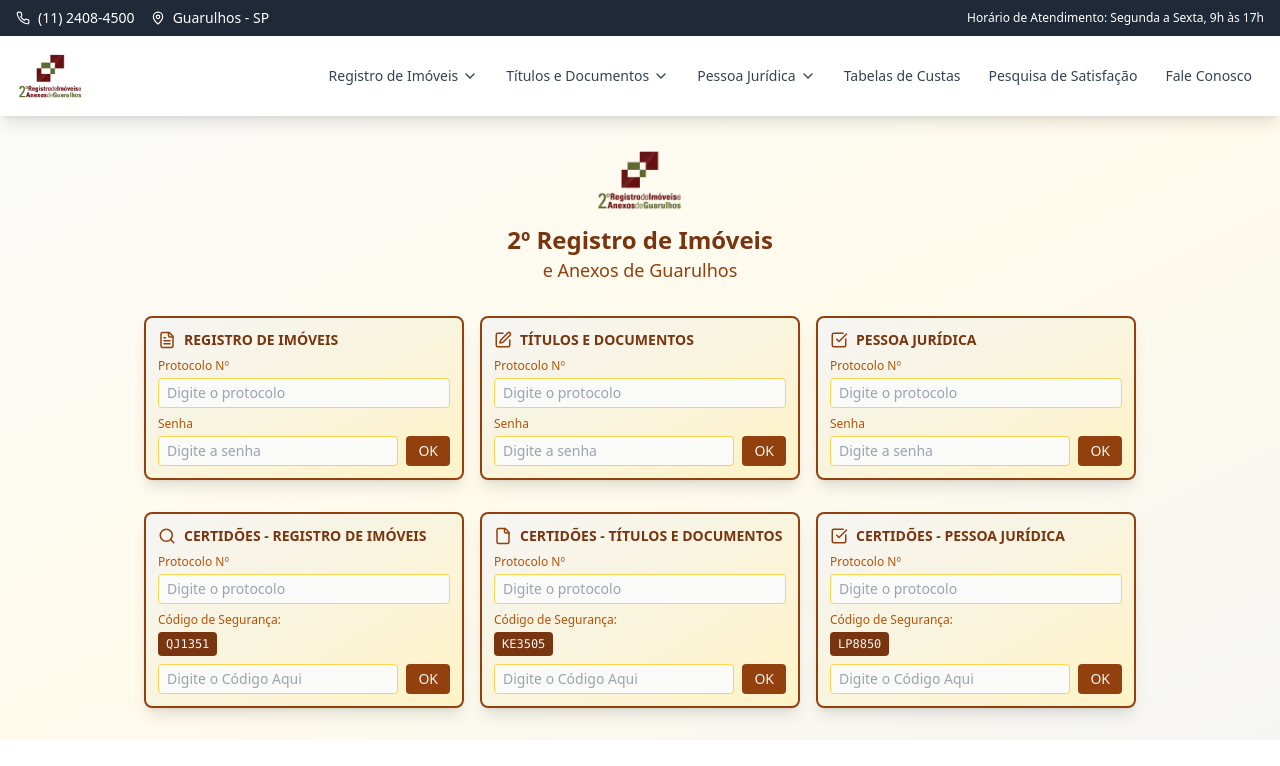
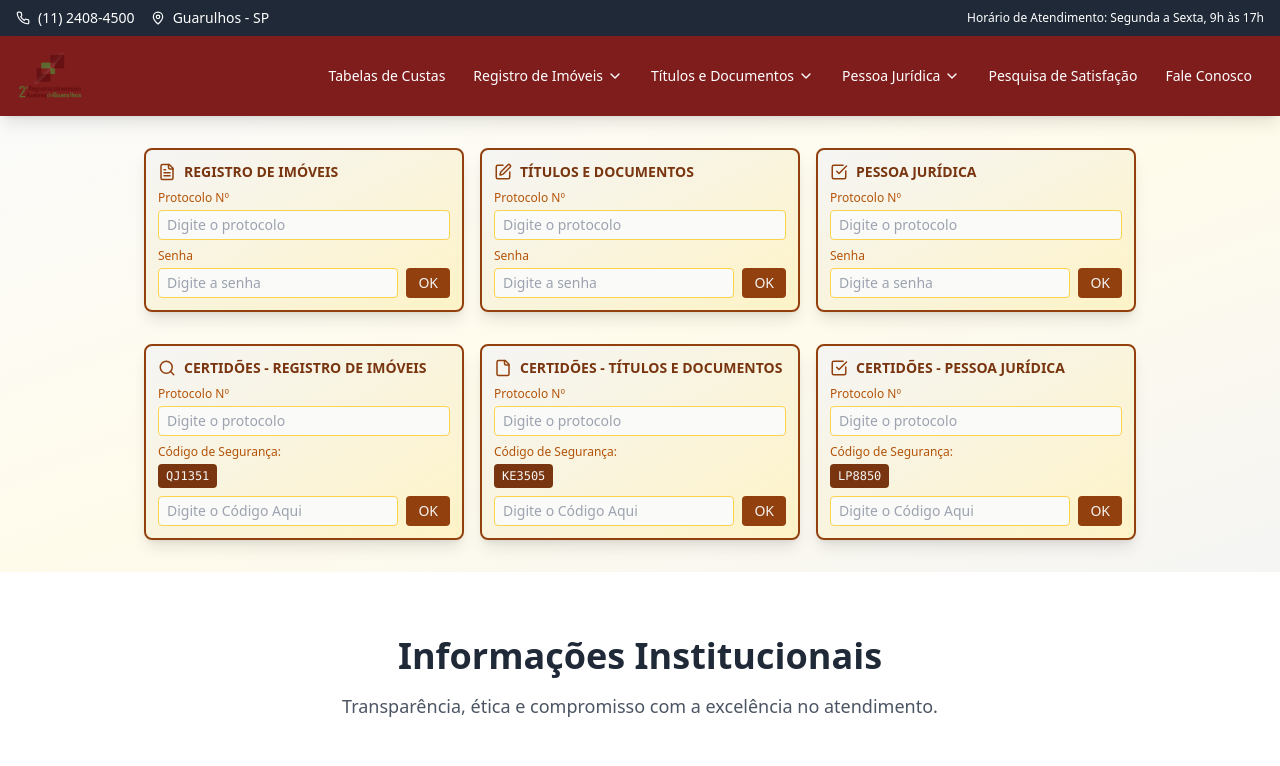
Before and after one commit to Giovannavh19/guarupassos-imobiliarios-web, a React (Vite) app: page / in a window 1280 px wide. Shown: the top 766 px of the page. Built offline with nearby package versions, Linux system fonts and the light colour scheme.

Commit message:
Refactor: Update header and hero
- Remove logo from the main page.
- Set the header color to burgundy.
- Reorder the topics in the header.

```diff
--- a/src/components/Header.tsx
+++ b/src/components/Header.tsx
@@ -7,6 +7,11 @@ const Header = () => {
   const [activeDropdown, setActiveDropdown] = useState<string | null>(null);
 
   const menuItems = [
+    {
+      title: 'Tabelas de Custas',
+      id: 'tabelas-de-custas',
+      items: []
+    },
     {
       title: 'Registro de Imóveis',
       id: 'registro-de-imoveis',
@@ -36,11 +41,6 @@ const Header = () => {
         'Requerimentos',
         'Serviço Eletrônico PJ'
       ]
-    },
-    {
-      title: 'Tabelas de Custas',
-      id: 'tabelas-de-custas',
-      items: []
     },
     {
       title: 'Pesquisa de Satisfação',
@@ -120,7 +120,7 @@ const Header = () => {
       </div>
 
       {/* Main Header */}
-      <header className="bg-white shadow-lg sticky top-0 z-50">
+      <header className="bg-red-900 shadow-lg sticky top-0 z-50">
         <div className="max-w-7xl mx-auto px-4">
           <div className="flex justify-between items-center py-4">
             {/* Logo */}
@@ -138,7 +138,7 @@ const Header = () => {
                 <div key={item.id} className="relative group">
                   <button
                     onClick={() => item.items.length > 0 ? handleDropdown(item.id) : handleItemClick(item.title)}
-                    className="flex items-center px-3 py-2 text-sm font-medium text-gray-700 hover:text-red-700 hover:bg-gray-50 rounded-md transition-colors"
+                    className="flex items-center px-3 py-2 text-sm font-medium text-white hover:text-amber-200 hover:bg-red-800 rounded-md transition-colors"
                   >
                     {item.title}
                     {item.items.length > 0 && (
@@ -168,7 +168,7 @@ const Header = () => {
             {/* Mobile Menu Button */}
             <button
               onClick={() => setIsMenuOpen(!isMenuOpen)}
-              className="lg:hidden p-2 rounded-md text-gray-700 hover:bg-gray-100"
+              className="lg:hidden p-2 rounded-md text-white hover:bg-red-800"
             >
               {isMenuOpen ? <X size={24} /> : <Menu size={24} />}
             </button>
@@ -176,13 +176,13 @@ const Header = () => {
 
           {/* Mobile Navigation */}
           {isMenuOpen && (
-            <nav className="lg:hidden border-t py-4">
+            <nav className="lg:hidden border-t border-red-800 py-4">
               <div className="space-y-2">
                 {menuItems.map((item) => (
                   <div key={item.id}>
                     <button
                       onClick={() => item.items.length > 0 ? handleDropdown(item.id) : handleItemClick(item.title)}
-                      className="flex items-center justify-between w-full px-3 py-2 text-sm font-medium text-gray-700 hover:text-red-700 hover:bg-gray-50 rounded-md transition-colors"
+                      className="flex items-center justify-between w-full px-3 py-2 text-sm font-medium text-white hover:text-amber-200 hover:bg-red-800 rounded-md transition-colors"
                     >
                       {item.title}
                       {item.items.length > 0 && (
@@ -199,7 +199,7 @@ const Header = () => {
                           <button
                             key={index}
                             onClick={() => handleItemClick(item.title, subItem)}
-                            className="block w-full text-left px-3 py-2 text-sm text-gray-600 hover:text-red-700 hover:bg-red-50 rounded-md transition-colors"
+                            className="block w-full text-left px-3 py-2 text-sm text-gray-300 hover:text-amber-200 hover:bg-red-800 rounded-md transition-colors"
                           >
                             {subItem}
                           </button>
--- a/src/components/Hero.tsx
+++ b/src/components/Hero.tsx
@@ -1,4 +1,3 @@
-
 import React, { useState } from 'react';
 import { FileText, Edit, CheckSquare, Search, File } from 'lucide-react';
 
@@ -33,23 +32,6 @@ const Hero = () => {
   return (
     <section className="bg-gradient-to-br from-stone-50 via-amber-50 to-stone-100 py-8">
       <div className="max-w-5xl mx-auto px-4">
-        {/* Logo em destaque */}
-        <div className="text-center mb-8">
-          <div className="flex flex-col items-center space-y-3">
-            <img
-              src="/lovable-uploads/55df47ec-5819-4e0c-80cd-18172df26f47.png"
-              alt="2º Registro de Imóveis e Anexos de Guarulhos"
-              className="h-16 w-auto"
-            />
-            <div className="text-center">
-              <h1 className="text-2xl font-bold text-amber-900">
-                2º Registro de Imóveis
-              </h1>
-              <p className="text-lg text-amber-800">e Anexos de Guarulhos</p>
-            </div>
-          </div>
-        </div>
-
         {/* Consulta de Protocolos */}
         <div className="grid grid-cols-1 md:grid-cols-3 gap-4 mb-8">
           {/* Registro de Imóveis */}
```
